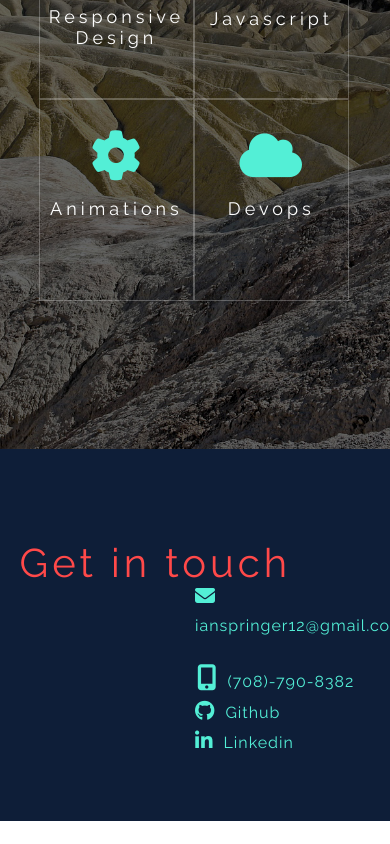
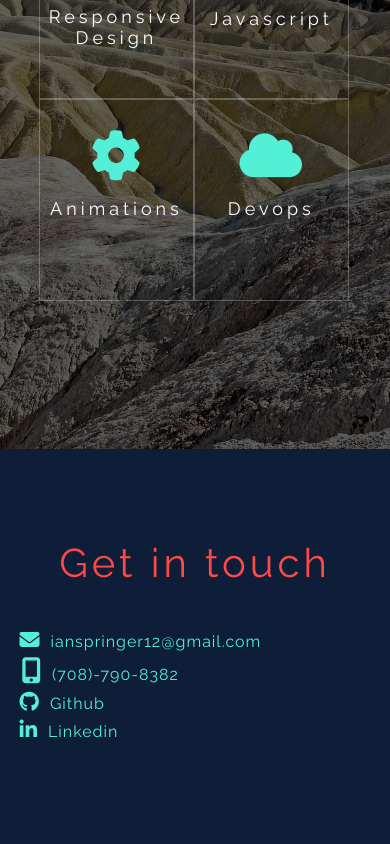
Before and after one commit to IanSpringer/portfolio, a React (Create React App) app: page / in a window 390 px wide. Shown: the part 4016-4860 px from the top of the page. Before the commit the page ends 4837 px from the top, so only its background shows below. Built offline with nearby package versions, Linux system fonts and the light colour scheme.

Commit message:
section five mobile

```diff
--- a/src/index.css
+++ b/src/index.css
@@ -435,4 +435,16 @@ a{
     transform: translate(-91%, 10%);
     width: 95%;
   }
+  .five h2, .contact-col{
+    float: none;
+    width: 100%;
+    margin-bottom: 40px;
+  }
+  .five h2{
+    text-align: center;
+  }
+  .five .fa{
+    margin-top: 4px;
+    margin-bottom: 4px;
+  }
 }
```
